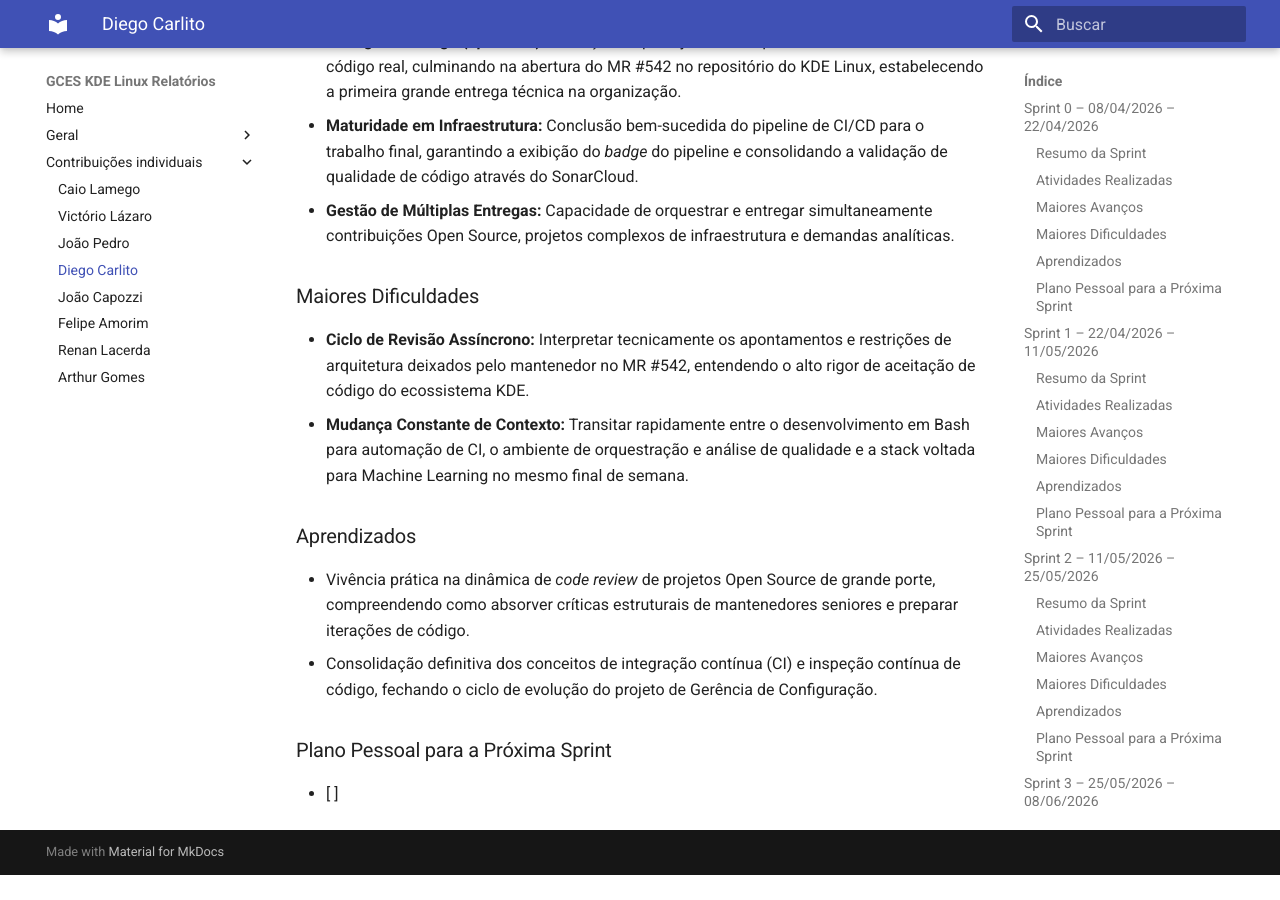
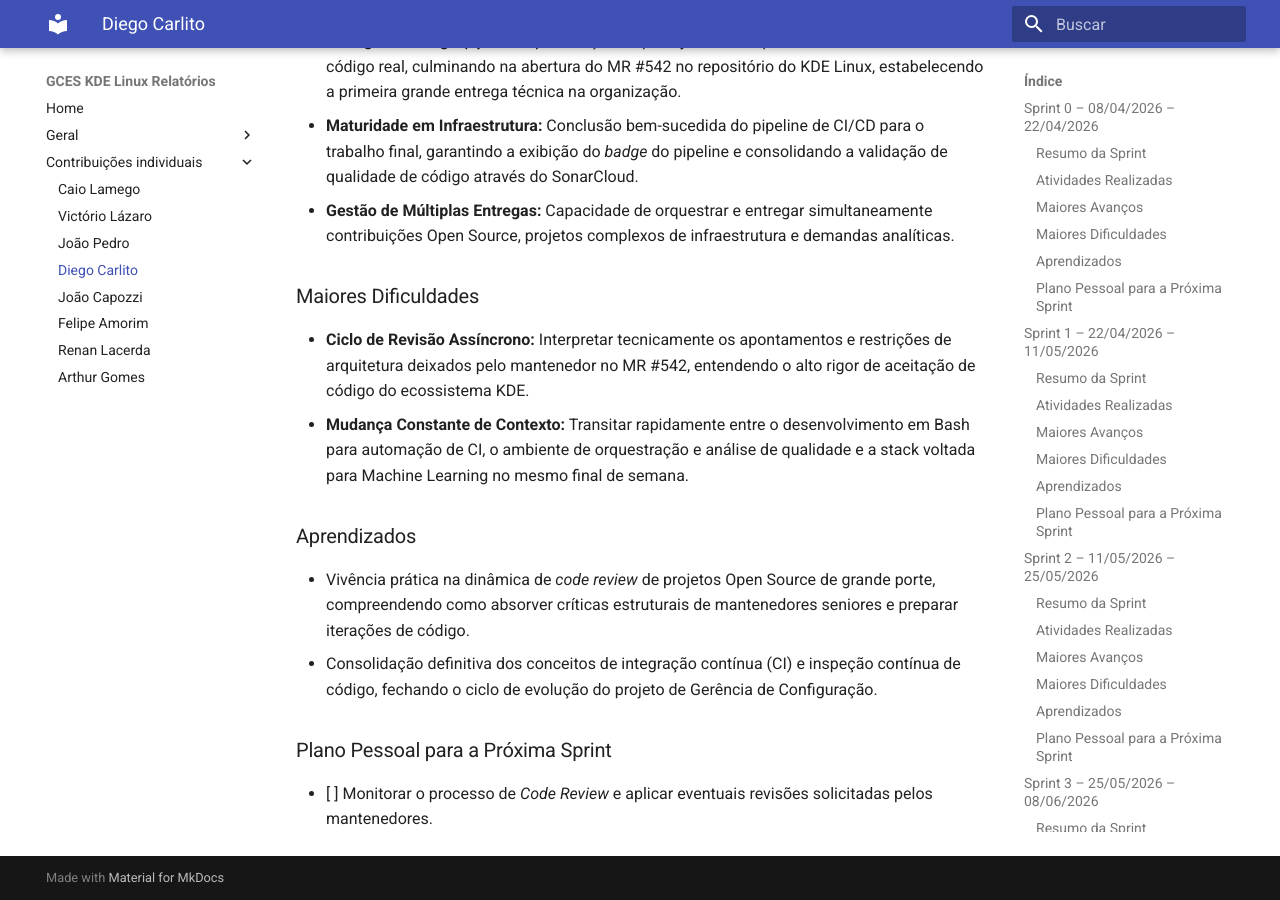
Before and after one commit to caiolamego/GCES-KDELinux-relatorios, an MkDocs documentation site: the page built from docs/contribuicoes_individuais/diegocarlito/diarioDeBordo.md, in a window 1280 px wide and 900 px high, scrolled down 7638 px. Built offline with MkDocs 1.6.1 and Material for MkDocs 9.7.7, drawn with Linux system fonts in a browser that asks for light colours; before the commit the page ends 8513 px from its top, so only the background shows below that.

Commit message:
docs: adiciona plano pessoal para a proxima sprint e finaliza sprint 3

```diff
--- a/docs/contribuicoes_individuais/diegocarlito/diarioDeBordo.md
+++ b/docs/contribuicoes_individuais/diegocarlito/diarioDeBordo.md
@@ -167,4 +167,4 @@
 
 ### Plano Pessoal para a Próxima Sprint
 
-* [ ]
+* [ ] Monitorar o processo de *Code Review* e aplicar eventuais revisões solicitadas pelos mantenedores.
```
